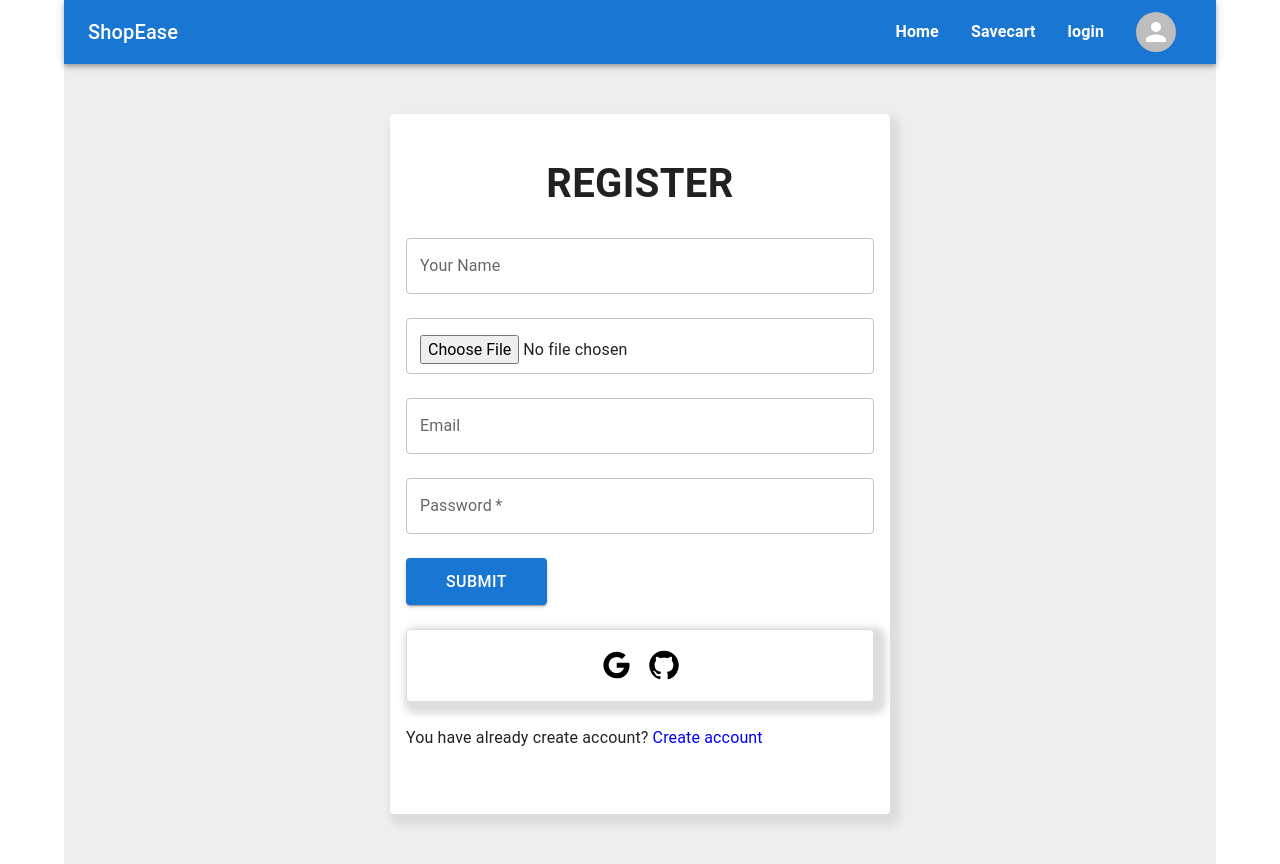
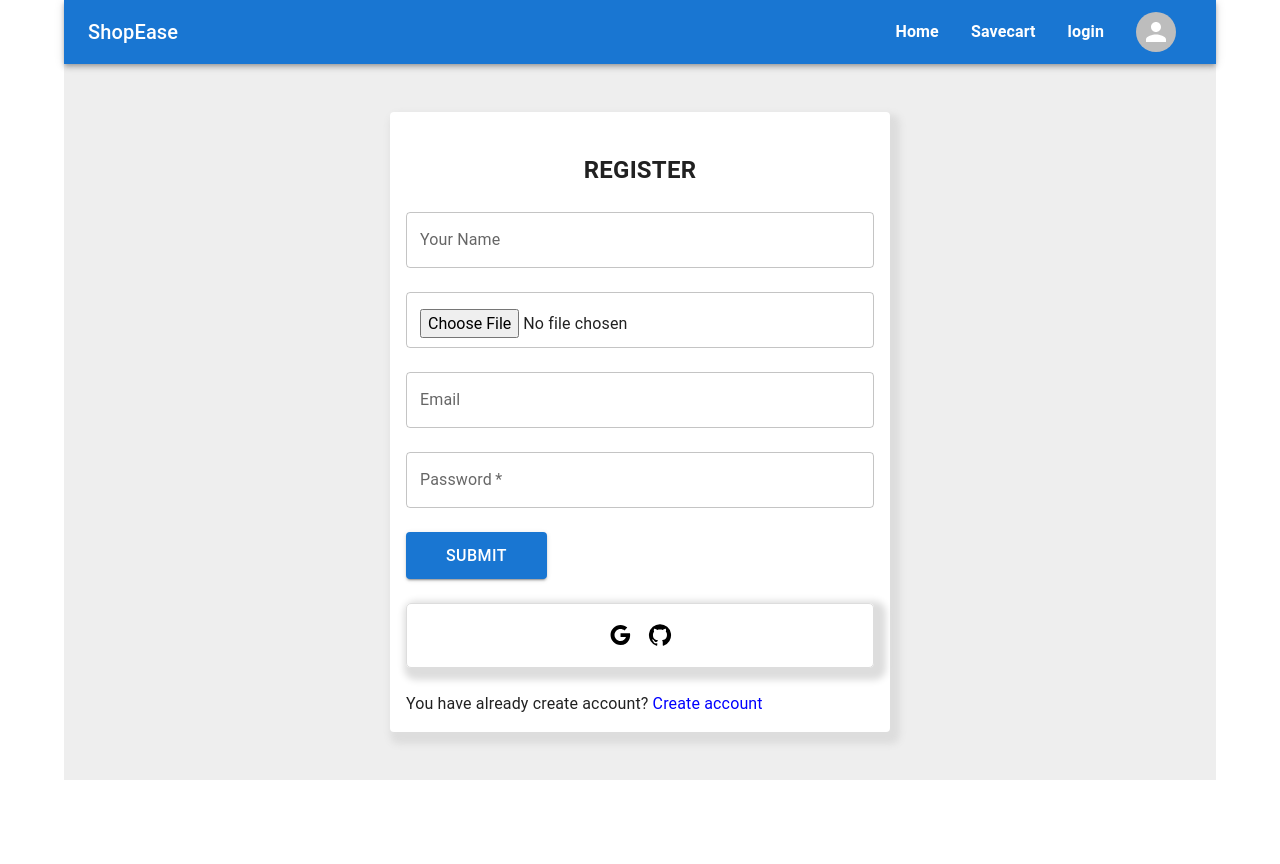
Before and after one commit to mdismail645221/ShopEase-assessment-client, a React (Create React App) app: page /register in a window 1280 px wide. After the commit the page ends 800 px from the top, so only its background shows below. Built offline with nearby package versions, Linux system fonts and the light colour scheme; no server answers.

Commit message:
api chack

```diff
--- a/src/index.css
+++ b/src/index.css
@@ -13,11 +13,21 @@
 }
 
 body {
+  background-color: #dddddd;
   color: #000000;
   font-size: 1em;
   font-weight: 700;
   line-height: 1.375rem;
   font-family: 'Poppins', sans-serif;
   margin: auto;
-  background-color: #fff;
 }
+
+a {
+  color: #000000;
+  display: inline-block;
+  text-decoration: none;
+}
+
+li {
+  list-style: none;
+}
--- a/src/pages/Home/Home.js
+++ b/src/pages/Home/Home.js
@@ -1,7 +1,19 @@
 import { Box } from '@mui/material';
-import React from 'react';
+import React, { useEffect, useState } from 'react';
 
 const Home = () => {
+
+    const [products, setProducts] = useState([]);
+
+    useEffect(()=>{
+        fetch(`http://localhost:5000/products`)
+        .then(res=> res.json())
+        .then(data=> console.log(data.data))
+    }, [])
+
+    // console.log(products)
+
+
     return (
         <Box>
             kjkjh
--- a/src/pages/Login/Login.js
+++ b/src/pages/Login/Login.js
@@ -7,7 +7,7 @@ const Login = () => {
     return (
         <LOGIN>
             <PAPER>
-                <Typography sx={{fontSize: '2.5rem', textAlign: 'center', padding: '1.5rem 0', fontWeight: 'bold'}}>LOGIN</Typography>
+                <Typography sx={{fontSize: '1.5rem', textAlign: 'center', padding: '1.5rem 0', fontWeight: 'bold'}}>LOGIN</Typography>
                 <form>
                     <Stack spacing={3} >
                         <Box>
--- a/src/pages/Register/Register.js
+++ b/src/pages/Register/Register.js
@@ -77,12 +77,12 @@ const Register = () => {
     return (
         <REGISTER>
             <REGPAPER>
-                <Typography sx={{ fontSize: '2.5rem', textAlign: 'center', padding: '1.5rem 0', fontWeight: 'bold', textTransform: 'uppercase' }}>Register</Typography>
+                <Typography sx={{ fontSize: '1.5rem', textAlign: 'center', padding: '1.5rem 0', fontWeight: 'bold', textTransform: 'uppercase' }}>Register</Typography>
                 <form onSubmit={handleSubmit(handleLoginInfo)}>
                     <Stack spacing={3} >
                         <Box>
                             {/* <label htmlFor="name">Name</label> */}
-                            <TextField type="text" sx={{ width: '100%', }} label="Your Name" variant="outlined" {...register("name", { required: "Name is required" })} />
+                            <TextField type="text" sx={{ width: '100%',padding: '0px' }} label="Your Name" variant="outlined" {...register("name", { required: "Name is required" })} />
                             {errors.email && <p className='text-red-600 font-semibold'>{errors?.name?.message}</p>}
                         </Box>
                         <Box>
--- a/src/pages/Register/Register.styled.js
+++ b/src/pages/Register/Register.styled.js
@@ -4,17 +4,19 @@ import { Box, Paper, styled } from "@mui/material";
 export const REGISTER = styled(Box)(({ theme }) => ({
     width: '100%',
     background: '#eeeeee',
-    height: '100vh',
+    height: '100%',
     display: 'grid',
-    placeItems: 'center'
+    placeItems: 'center',
+    padding: '3rem 0px'
 }));
 
 export const REGPAPER = styled(Paper)(({ theme }) => ({
     width: '500px',
     background: '#ffffff',
-    height: '700px',
+    height: '100%',
     padding: '1rem',
-    boxShadow: '5px 7px 7px 5px #dddddd'
+    boxShadow: '5px 7px 7px 5px #dddddd',
+    // marginTop: '5rem'
 }));
 
 // SOCIAL ICONS STYLED
@@ -28,7 +30,7 @@ export const REGSOCAILICONS = styled('div')(({ theme }) => ({
     boxShadow: "5px 5px 7px 7px #ddd",
     padding: '0.7rem',
     '& svg': {
-        fontSize: '2rem',
+        fontSize: '1.5rem',
         color: '#000'
     }
 }));
--- a/src/styled/login.js
+++ b/src/styled/login.js
@@ -8,6 +8,7 @@ export const LOGIN = styled('div')(({ theme }) => ({
     placeItems: 'center'
 }));
 
+
 export const PAPER = styled(Paper)(({ theme }) => ({
     width: '500px',
     background: '#ffffff',
```
